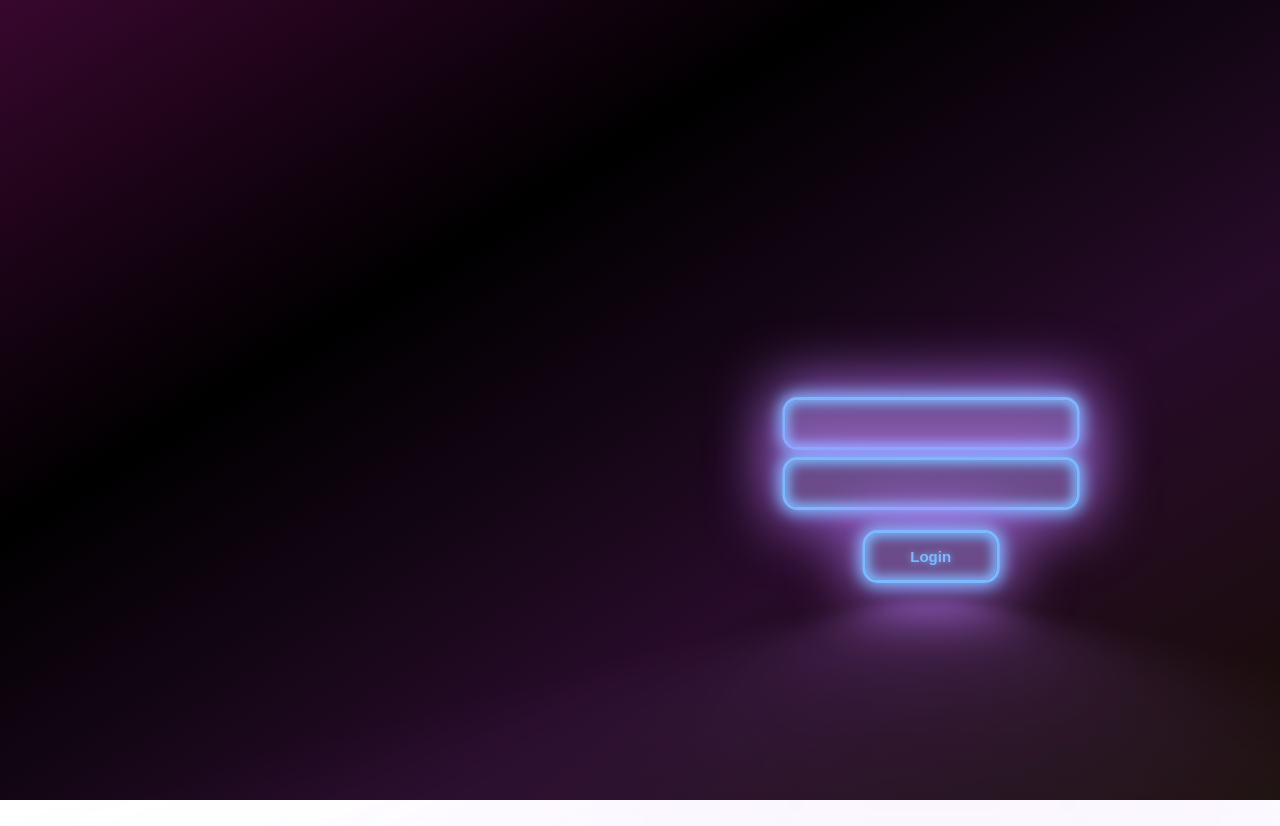
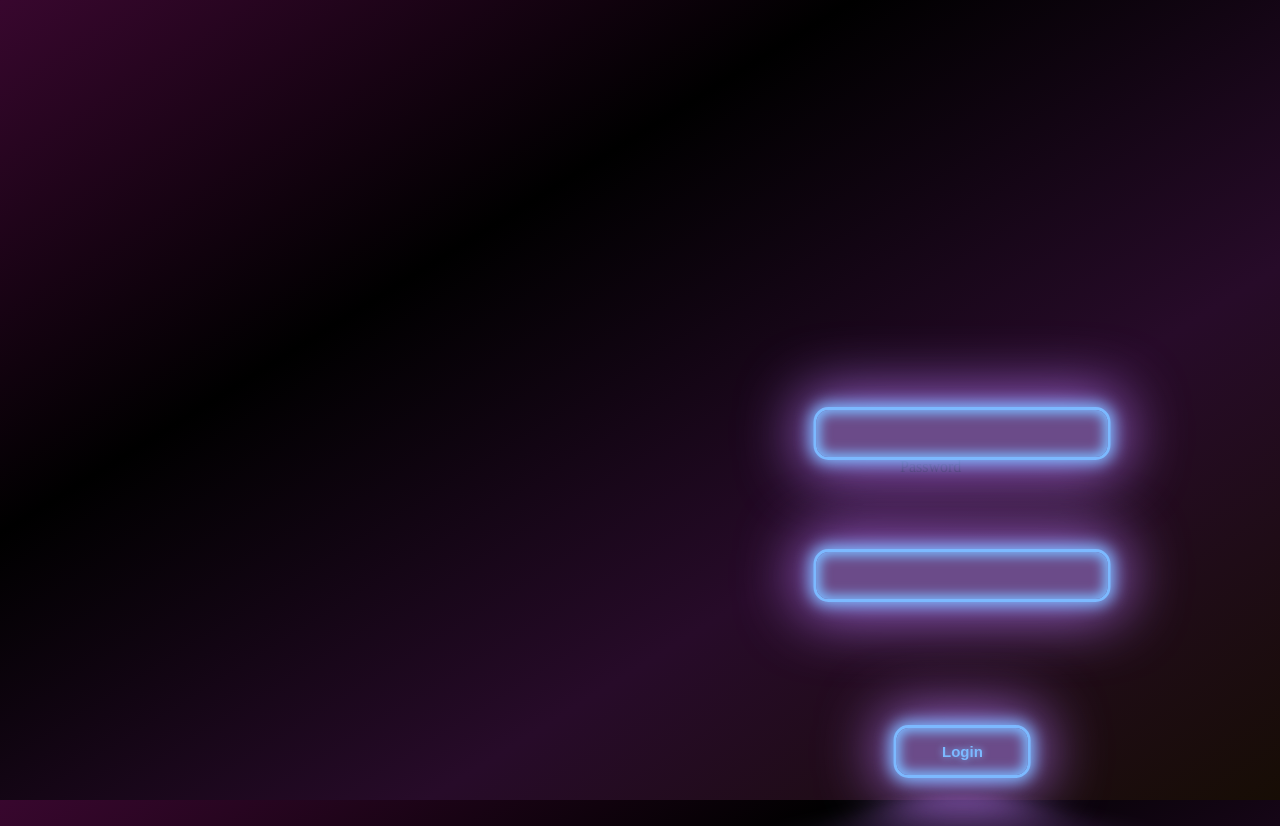
Before and after one commit to tomasotaldomonteiro/Interstellar-Jams, a website with bundled scripts: page www/Login.html in a window 1280 px wide. Before the commit the page ends 800 px from the top, so only its background shows below. Built offline with nearby package versions, Linux system fonts and the light colour scheme.

Commit message:
Update Login.html

```diff
--- a/www/Login.html
+++ b/www/Login.html
@@ -11,6 +11,7 @@
 
 
     <div style="position: absolute; top:390px; left:900px;">
+         <p>Please log in below</p>
         <form action="/createPlayer" method="post">
 
             <input class="button" style="position: absolute; left: 50%; top:20%; transform: translate(-50%);" type="text" id="login">Login<br>
```
